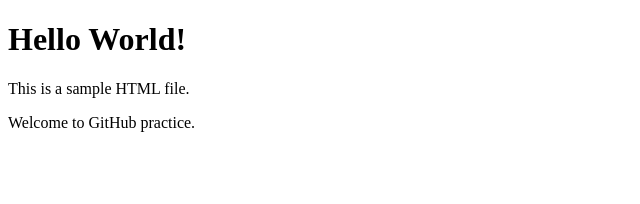
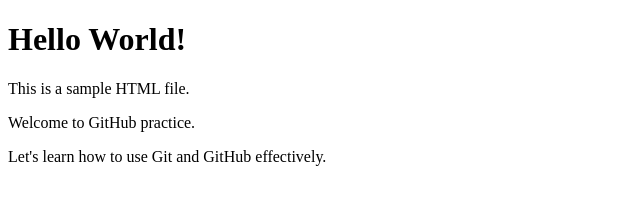
Before and after one commit to dubemoyibe-star/github-practice, a plain HTML site: page index.html in a window 1280 px wide. Shown: the whole page, without its empty margins (0-640 px from the left). Drawn offline with Linux system fonts and the light colour scheme.

Commit message:
made few changes

```diff
--- a/index.html
+++ b/index.html
@@ -10,6 +10,9 @@
   <p>This is a sample HTML file.</p>
     <div>
       <p>Welcome to GitHub practice.</p>
+      <div>
+        <p>Let's learn how to use Git and GitHub effectively.</p>
+        </div>
     </div>
   </body>
 </html>
```
